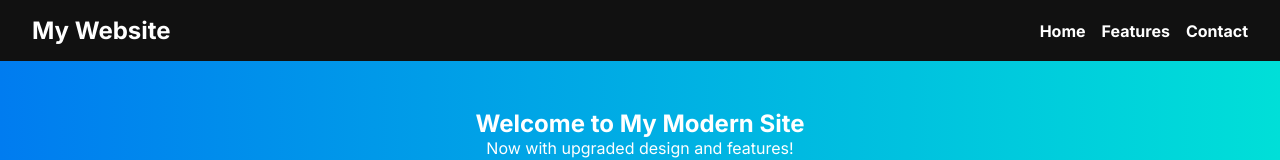
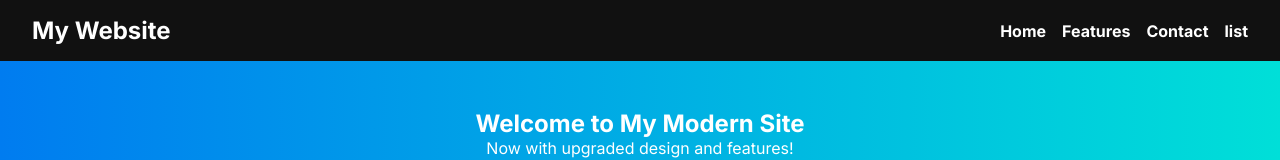
Before and after one commit to BadmoshCoder007/my-website, a plain HTML site: page index.html in a window 1280 px wide. Shown: the top 160 px of the page. Drawn offline with Linux system fonts and the light colour scheme.

Commit message:
Update index.html

```diff
--- a/index.html
+++ b/index.html
@@ -16,6 +16,7 @@
         <li><a href="#">Home</a></li>
         <li><a href="#">Features</a></li>
         <li><a href="#">Contact</a></li>
+         <li><a href="#">list</a></li>
       </ul>
     </nav>
     <div class="banner">
```
